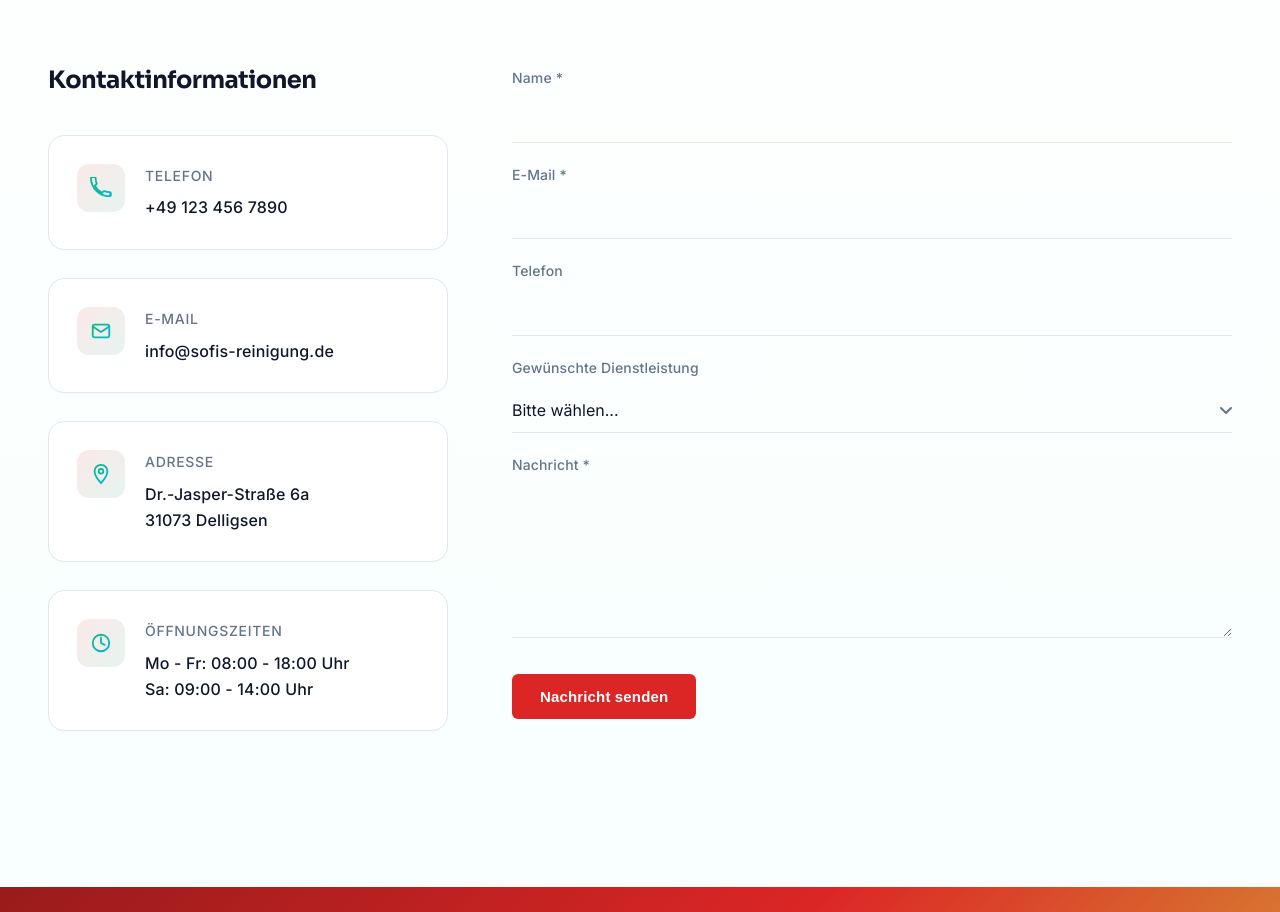
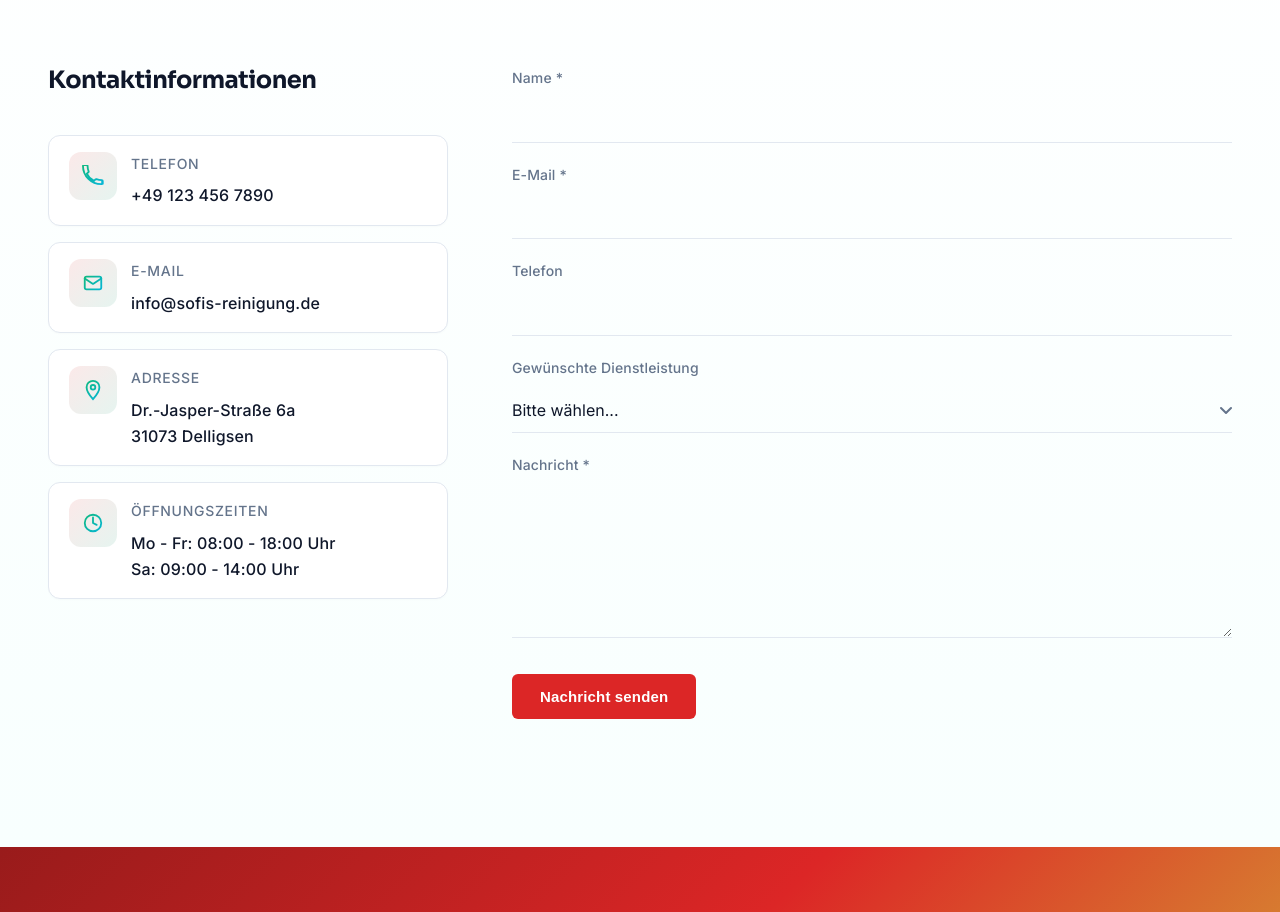
Before and after one commit to ecoezer/sofisreinigungunddienstleistun, a React (Vite) app: page / in a window 1280 px wide. Shown: the part 4340-5252 px from the top of the page. Built offline with nearby package versions, Linux system fonts and the light colour scheme.

Commit message:
Updated Contact.css

```diff
--- a/src/components/Contact.css
+++ b/src/components/Contact.css
@@ -59,11 +59,11 @@
 .info-item {
   display: flex;
   align-items: flex-start;
-  gap: 1.25rem;
-  margin-bottom: 1.75rem;
-  padding: 1.75rem;
+  gap: 0.875rem;
+  margin-bottom: 1rem;
+  padding: 1rem 1.25rem;
   background: white;
-  border-radius: 16px;
+  border-radius: 12px;
   border: 1px solid #e2e8f0;
   transition: all 0.4s cubic-bezier(0.4, 0, 0.2, 1);
   box-shadow: 0 1px 2px rgba(0, 0, 0, 0.02);
```
